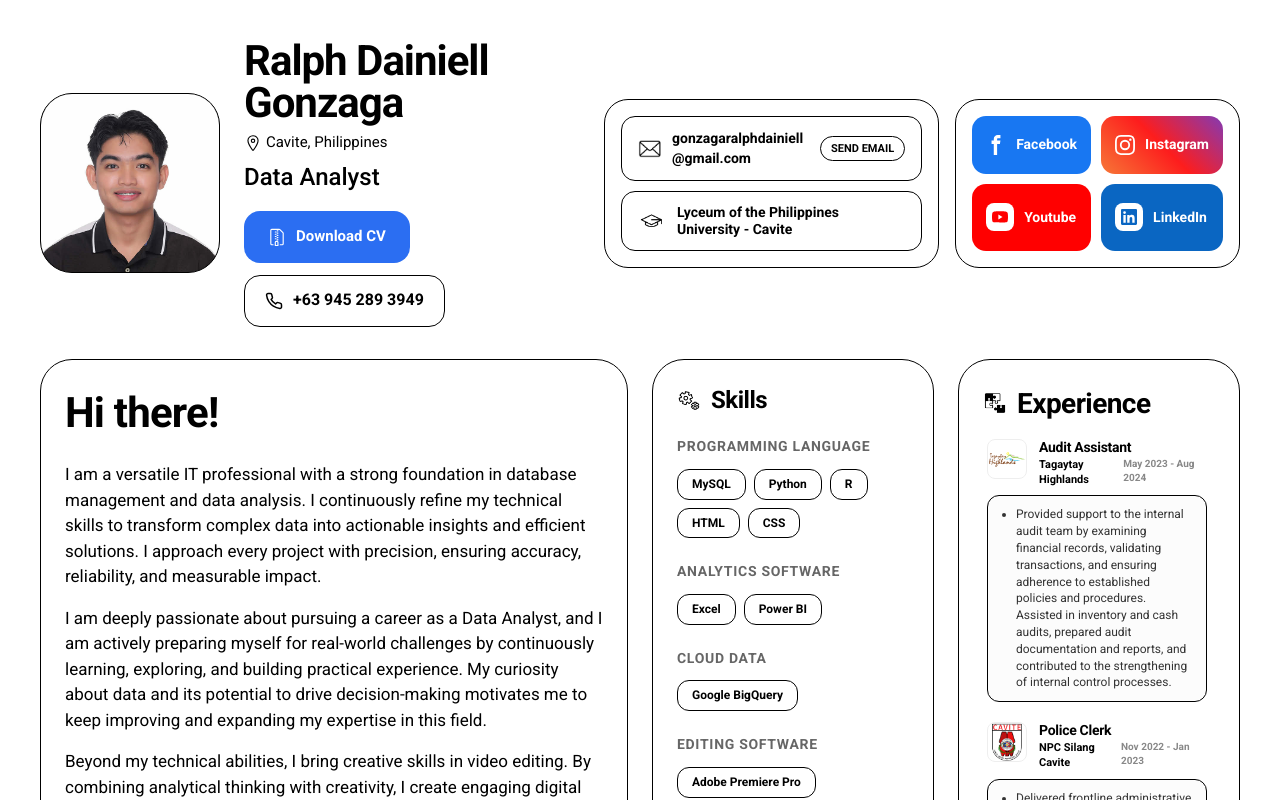
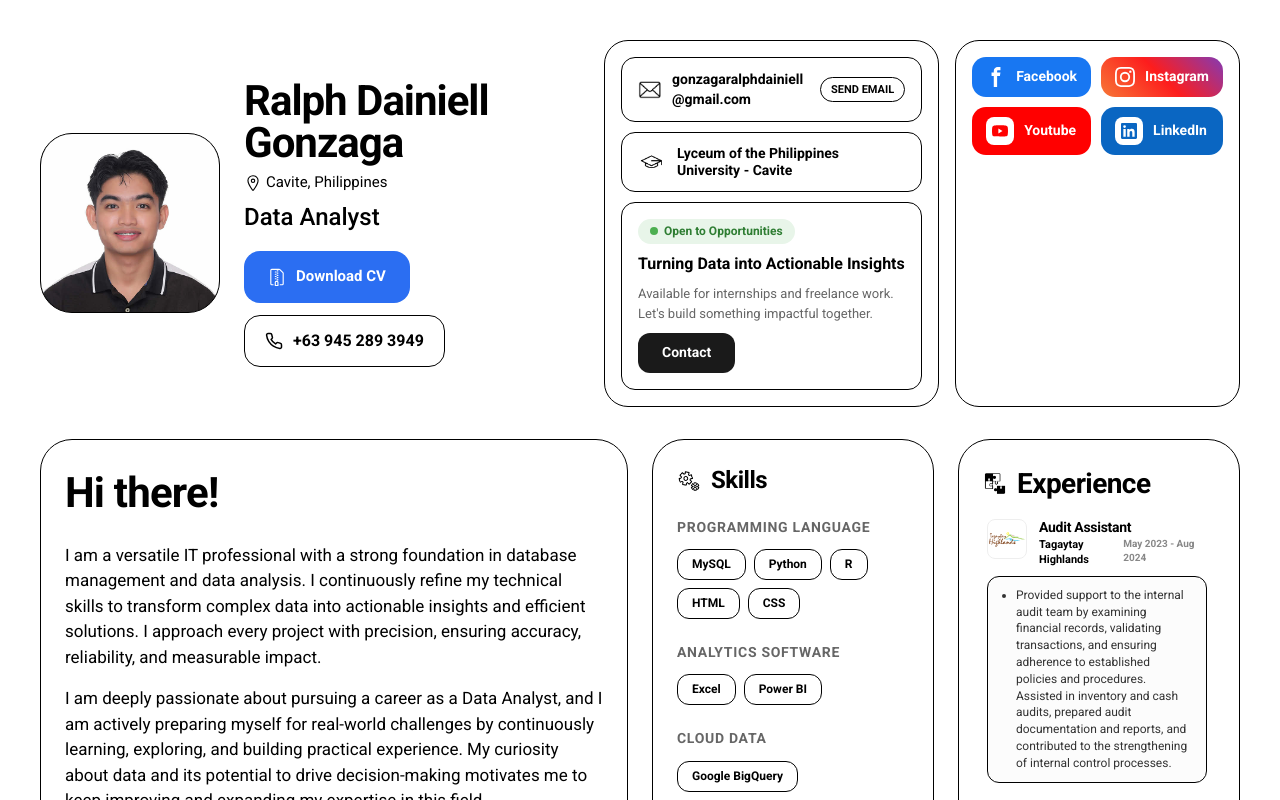
Before and after one commit to Valiantic/Ralph-Dainiell, a Next.js app: page / in a window 1280 px wide. Shown: the top 800 px of the page. Built offline with nearby package versions, Linux system fonts and the light colour scheme.

Commit message:
bigupdate

```diff
--- a/app/components/ProfileHero.tsx
+++ b/app/components/ProfileHero.tsx
@@ -164,6 +164,73 @@ export const ProfileHero = ({ data }: ProfileHeroProps) => {
                         </div>
                         <span style={{ fontSize: '14px', fontWeight: 600, lineHeight: 1.2 }}>{data.contact.university}</span>
                     </div>
+
+                    {/* Open to Opportunities Card */}
+                    <div style={{
+                        width: '100%',
+                        border: '1.5px solid #000',
+                        borderRadius: '14px',
+                        padding: '16px',
+                        display: 'flex',
+                        flexDirection: 'column',
+                        gap: '10px',
+                        boxSizing: 'border-box',
+                        background: '#fff'
+                    }}>
+                        {/* Green badge */}
+                        <div style={{
+                            display: 'inline-flex',
+                            alignItems: 'center',
+                            gap: '6px',
+                            background: '#e8f5e9',
+                            borderRadius: '20px',
+                            padding: '4px 12px',
+                            width: 'fit-content'
+                        }}>
+                            <div style={{
+                                width: '8px',
+                                height: '8px',
+                                borderRadius: '50%',
+                                background: '#4caf50',
+                                flexShrink: 0
+                            }} />
+                            <span style={{ fontSize: '12px', fontWeight: 700, color: '#2e7d32' }}>Open to Opportunities</span>
+                        </div>
+
+                        {/* Title */}
+                        <p style={{ fontSize: '16px', fontWeight: 800, color: '#000', margin: 0, lineHeight: 1.3 }}>
+                            Turning Data into Actionable Insights
+                        </p>
+
+                        {/* Subtitle */}
+                        <p style={{ fontSize: '13px', color: '#666', margin: 0, lineHeight: 1.5 }}>
+                            Available for internships and freelance work.<br />
+                            Let&apos;s build something impactful together.
+                        </p>
+
+                        {/* Contact Button */}
+                        <Link
+                            href={`https://mail.google.com/mail/?view=cm&to=${data.contact.email}`}
+                            target="_blank"
+                            className="contact-btn"
+                            style={{
+                                display: 'inline-flex',
+                                alignItems: 'center',
+                                justifyContent: 'center',
+                                background: '#1a1a1a',
+                                color: '#fff',
+                                fontWeight: 700,
+                                fontSize: '14px',
+                                padding: '10px 24px',
+                                borderRadius: '12px',
+                                textDecoration: 'none',
+                                width: 'fit-content',
+                                transition: 'all 0.3s ease'
+                            }}
+                        >
+                            Contact
+                        </Link>
+                    </div>
                 </div>
 
                 {/* 4. Socials Group Card */}
@@ -175,14 +242,15 @@ export const ProfileHero = ({ data }: ProfileHeroProps) => {
                     flex: '1 1 240px',
                     borderRadius: '24px',
                     border: '1.5px solid #000',
-                    background: '#fff'
+                    background: '#fff',
+                    alignContent: 'start'
                 }}>
                     {/* Facebook */}
-                    <Link href={data.socials.facebook || '#'} target="_blank" style={{
+                    <Link href={data.socials.facebook || '#'} target="_blank" className="social-btn facebook-btn" style={{
                         display: 'flex', alignItems: 'center', gap: '10px',
                         padding: '10px 14px', border: 'none',
                         borderRadius: '14px', textDecoration: 'none',
-                        background: '#1877F2'
+                        background: '#1877F2', transition: 'all 0.3s ease'
                     }}>
                         <svg width="20" height="20" viewBox="0 0 10 18" fill="white" xmlns="http://www.w3.org/2000/svg" style={{ flexShrink: 0 }}>
                             <path d="M6.5 3H9V0H6.5C4.57 0 3 1.57 3 3.5V5H1V8H3V18H6V8H8.5L9 5H6V3.5C6 3.22 6.22 3 6.5 3Z"/>
@@ -191,11 +259,12 @@ export const ProfileHero = ({ data }: ProfileHeroProps) => {
                     </Link>
 
                     {/* Instagram */}
-                    <Link href={data.socials.instagram || '#'} target="_blank" style={{
+                    <Link href={data.socials.instagram || '#'} target="_blank" className="social-btn instagram-btn" style={{
                         display: 'flex', alignItems: 'center', gap: '10px',
                         padding: '10px 14px', border: 'none',
                         borderRadius: '14px', textDecoration: 'none',
-                        background: 'linear-gradient(45deg, #F77737, #FD1D1D, #833AB4)'
+                        background: 'linear-gradient(45deg, #F77737, #FD1D1D, #833AB4)',
+                        transition: 'all 0.3s ease'
                     }}>
                         <svg width="20" height="20" viewBox="0 0 24 24" fill="white" xmlns="http://www.w3.org/2000/svg" style={{ flexShrink: 0 }}>
                             <path d="M12 2.163c3.204 0 3.584.012 4.85.07 3.252.148 4.771 1.691 4.919 4.919.058 1.265.069 1.645.069 4.849 0 3.205-.012 3.584-.069 4.849-.149 3.225-1.664 4.771-4.919 4.919-1.266.058-1.644.07-4.85.07-3.204 0-3.584-.012-4.849-.07-3.26-.149-4.771-1.699-4.919-4.92-.058-1.265-.07-1.644-.07-4.849 0-3.204.013-3.583.07-4.849.149-3.227 1.664-4.771 4.919-4.919 1.266-.057 1.645-.069 4.849-.069zM12 0C8.741 0 8.333.014 7.053.072 2.695.272.273 2.69.073 7.052.014 8.333 0 8.741 0 12c0 3.259.014 3.668.072 4.948.2 4.358 2.618 6.78 6.98 6.98C8.333 23.986 8.741 24 12 24c3.259 0 3.668-.014 4.948-.072 4.354-.2 6.782-2.618 6.979-6.98.059-1.28.073-1.689.073-4.948 0-3.259-.014-3.667-.072-4.947-.196-4.354-2.617-6.78-6.979-6.98C15.668.014 15.259 0 12 0zm0 5.838a6.162 6.162 0 1 0 0 12.324 6.162 6.162 0 0 0 0-12.324zM12 16a4 4 0 1 1 0-8 4 4 0 0 1 0 8zm6.406-11.845a1.44 1.44 0 1 0 0 2.881 1.44 1.44 0 0 0 0-2.881z"/>
@@ -204,11 +273,11 @@ export const ProfileHero = ({ data }: ProfileHeroProps) => {
                     </Link>
 
                     {/* YouTube */}
-                    <Link href={data.socials.youtube || '#'} target="_blank" style={{
+                    <Link href={data.socials.youtube || '#'} target="_blank" className="social-btn youtube-btn" style={{
                         display: 'flex', alignItems: 'center', gap: '10px',
                         padding: '10px 14px', border: 'none',
                         borderRadius: '14px', textDecoration: 'none',
-                        background: '#FF0000'
+                        background: '#FF0000', transition: 'all 0.3s ease'
                     }}>
                         <div style={{ width: '28px', height: '28px', background: '#fff', borderRadius: '8px', display: 'flex', alignItems: 'center', justifyContent: 'center', flexShrink: 0 }}>
                             <svg width="16" height="16" viewBox="0 0 24 24" fill="#FF0000"><path d="M23.498 6.186a3.016 3.016 0 0 0-2.122-2.136C19.505 3.545 12 3.545 12 3.545s-7.505 0-9.377.505A3.017 3.017 0 0 0 .502 6.186C0 8.07 0 12 0 12s0 3.93.502 5.814a3.016 3.016 0 0 0 2.122 2.136c1.871.505 9.376.505 9.376.505s7.505 0 9.377-.505a3.015 3.015 0 0 0 2.122-2.136C24 15.93 24 12 24 12s0-3.93-.502-5.814zM9.545 15.568V8.432L15.818 12l-6.273 3.568z"/></svg>
@@ -217,11 +286,11 @@ export const ProfileHero = ({ data }: ProfileHeroProps) => {
                     </Link>
 
                     {/* LinkedIn */}
-                    <Link href={data.socials.linkedin || '#'} target="_blank" style={{
+                    <Link href={data.socials.linkedin || '#'} target="_blank" className="social-btn linkedin-btn" style={{
                         display: 'flex', alignItems: 'center', gap: '10px',
                         padding: '10px 14px', border: 'none',
                         borderRadius: '14px', textDecoration: 'none',
-                        background: '#0A66C2'
+                        background: '#0A66C2', transition: 'all 0.3s ease'
                     }}>
                         <div style={{ width: '28px', height: '28px', background: '#fff', borderRadius: '8px', display: 'flex', alignItems: 'center', justifyContent: 'center', flexShrink: 0 }}>
                             <svg width="16" height="16" viewBox="0 0 24 24" fill="#0A66C2"><path d="M20.447 20.452h-3.554v-5.569c0-1.328-.027-3.037-1.852-3.037-1.853 0-2.136 1.445-2.136 2.939v5.667H9.351V9h3.414v1.561h.046c.477-.9 1.637-1.85 3.37-1.85 3.601 0 4.267 2.37 4.267 5.455v6.286zM5.337 7.433a2.062 2.062 0 0 1-2.063-2.065 2.064 2.064 0 1 1 2.063 2.065zm1.782 13.019H3.555V9h3.564v11.452zM22.225 0H1.771C.792 0 0 .774 0 1.729v20.542C0 23.227.792 24 1.771 24h20.451C23.2 24 24 23.227 24 22.271V1.729C24 .774 23.2 0 22.222 0h.003z"/></svg>
@@ -236,6 +305,15 @@ export const ProfileHero = ({ data }: ProfileHeroProps) => {
                     background: #000 !important;
                     color: #fff !important;
                     transform: scale(1.05);
+                }
+                .contact-btn:hover {
+                    background: #333 !important;
+                    transform: translateY(-2px);
+                    box-shadow: 0 4px 12px rgba(0,0,0,0.2);
+                }
+                .social-btn:hover {
+                    transform: translateY(-3px);
+                    box-shadow: 0 6px 16px rgba(0,0,0,0.2);
                 }
                 @media (max-width: 1024px) {
                     .profile-hero {
```
